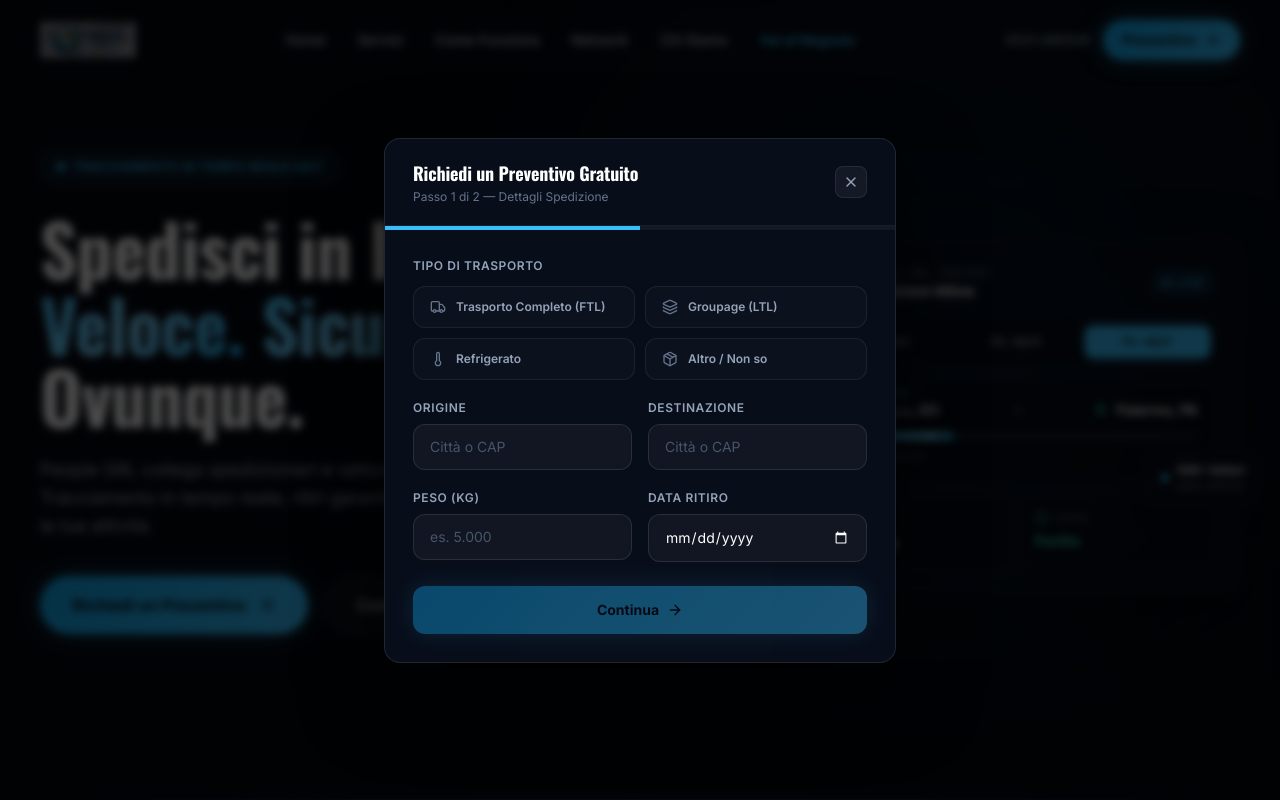
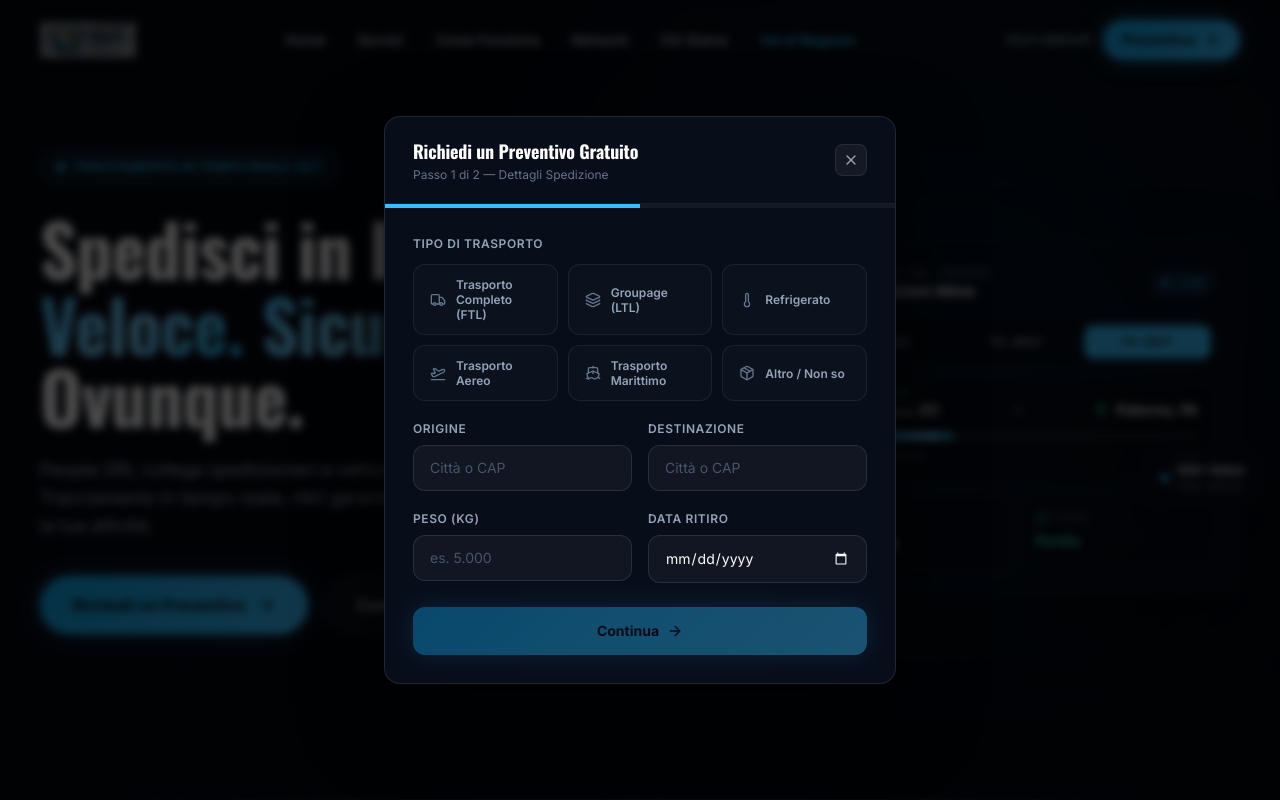
Before and after one commit to sohaibkhan1125/peoplesrl, a React (Create React App) app: page / in a window 1280 px wide. Both pictures are taken after a click on the button "Preventivo". Shown: the top 800 px of the page. Built offline with nearby package versions, Linux system fonts and the light colour scheme.

Commit message:
feat: confirm air and sea freight cards + add to quote modal selector

```diff
--- a/src/components/DemoModal.js
+++ b/src/components/DemoModal.js
@@ -1,10 +1,12 @@
 import React, { useState, useEffect } from 'react';
-import { X, ArrowRight, CheckCircle, Truck, Package, Thermometer, Layers } from 'lucide-react';
+import { X, ArrowRight, CheckCircle, Truck, Package, Thermometer, Layers, PlaneTakeoff, Ship } from 'lucide-react';
 
 const freightTypes = [
   { id: 'ftl',    label: 'Trasporto Completo (FTL)', icon: Truck },
   { id: 'ltl',    label: 'Groupage (LTL)',            icon: Layers },
   { id: 'reefer', label: 'Refrigerato',               icon: Thermometer },
+  { id: 'air',    label: 'Trasporto Aereo',           icon: PlaneTakeoff },
+  { id: 'sea',    label: 'Trasporto Marittimo',       icon: Ship },
   { id: 'other',  label: 'Altro / Non so',            icon: Package },
 ];
 
@@ -115,7 +117,7 @@ const DemoModal = ({ isOpen, onClose }) => {
                 <label className="block text-xs font-semibold text-steel-400 uppercase tracking-wider mb-3">
                   Tipo di Trasporto
                 </label>
-                <div className="grid grid-cols-2 gap-2.5">
+                <div className="grid grid-cols-2 sm:grid-cols-3 gap-2.5">
                   {freightTypes.map(({ id, label, icon: Icon }) => (
                     <button
                       key={id}
```
